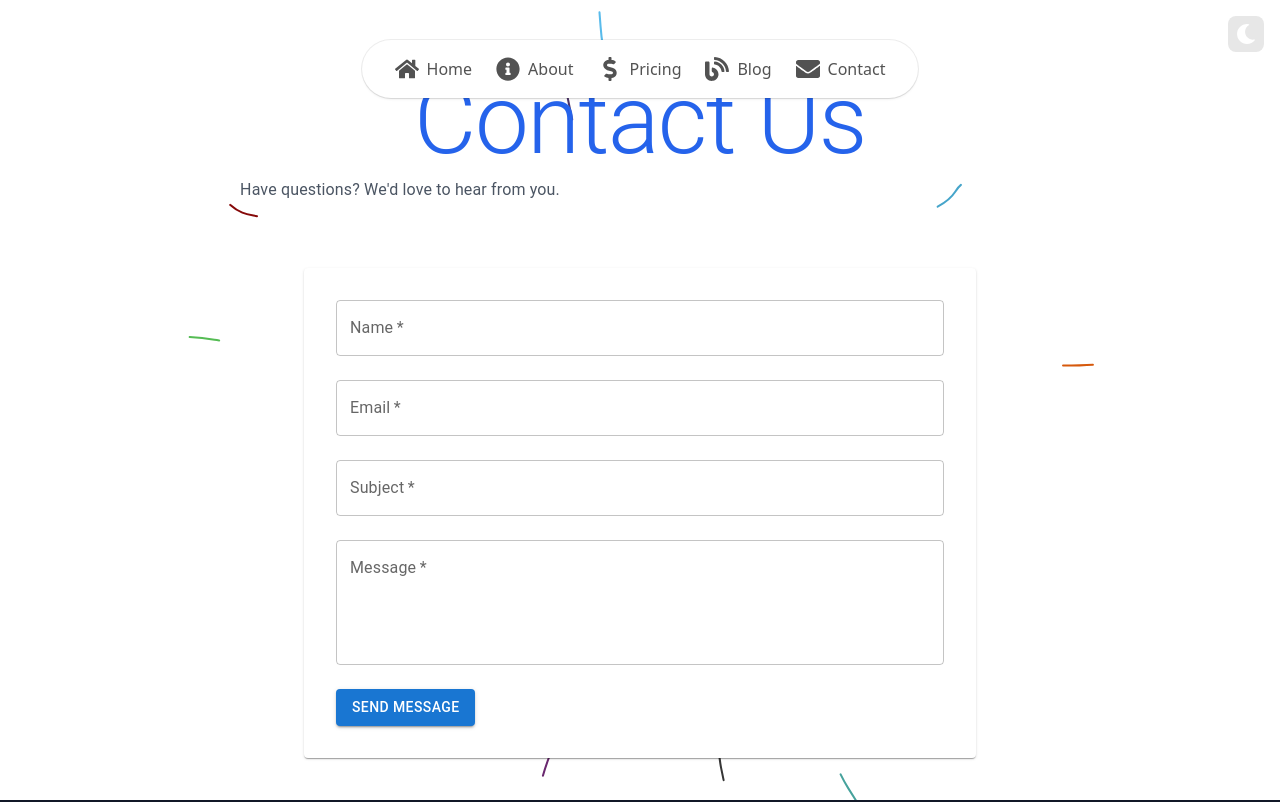
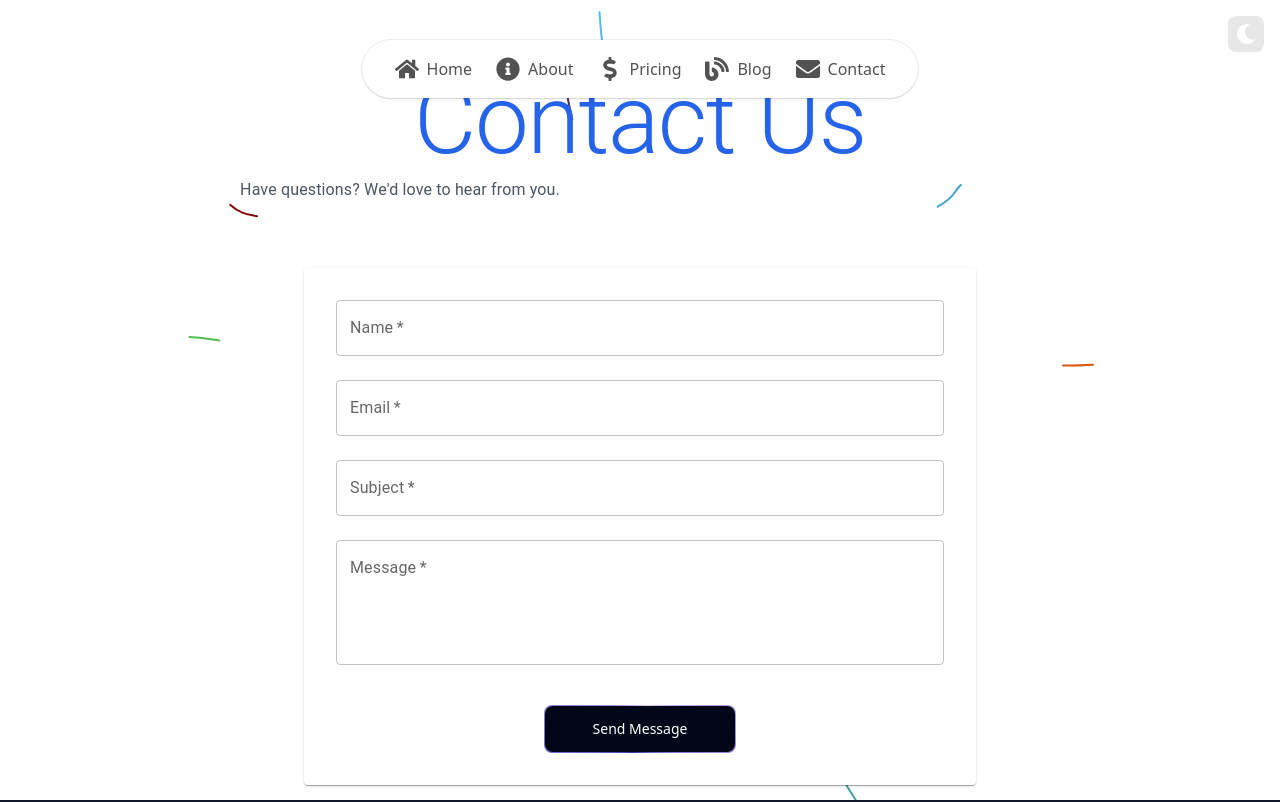
Before and after one commit to lekakenycollins8/TutorsHub, a Next.js app in the folder frontend/tutorshub/: page /contact in a window 1280 px wide. Shown: the top 802 px of the page. Built offline with nearby package versions, Linux system fonts and the light colour scheme.

Commit message:
Refactor ContactForm to replace MUI Button with custom button for enhanced styling and animation

```diff
--- a/frontend/tutorshub/components/ContactForm.tsx
+++ b/frontend/tutorshub/components/ContactForm.tsx
@@ -1,7 +1,7 @@
 'use client';
 
 import { useState } from 'react';
-import { TextField, Button, Box, Alert, Paper } from '@mui/material';
+import { TextField, Box, Alert, Paper } from '@mui/material';
 import { useForm } from '@formspree/react';
 
 export default function ContactForm() {
@@ -77,14 +77,18 @@ export default function ContactForm() {
             variant="outlined"
           />
 
-          <Button
-            type="submit"
-            variant="contained"
-            disabled={state.submitting}
-            className="bg-gradient-to-r from-purple-600 to-blue-600 text-white py-3 px-6 rounded-lg hover:opacity-90 transition-opacity"
-          >
-            {state.submitting ? 'Sending...' : 'Send Message'}
-          </Button>
+          <Box className="flex justify-center pt-4">
+            <button
+              type="submit"
+              disabled={state.submitting}
+              className="relative inline-flex h-12 overflow-hidden rounded-lg p-[1px] focus:outline-none w-48 disabled:opacity-50 disabled:cursor-not-allowed"
+            >
+              <span className="absolute inset-[-1000%] animate-[spin_2s_linear_infinite] bg-[conic-gradient(from_90deg_at_50%_50%,#E2CBFF_0%,#393BB2_50%,#E2CBFF_100%)]" />
+              <span className="inline-flex h-full w-full cursor-pointer items-center justify-center rounded-lg bg-slate-950 px-3 py-1 text-sm font-medium text-white backdrop-blur-3xl">
+                {state.submitting ? 'Sending...' : 'Send Message'}
+              </span>
+            </button>
+          </Box>
         </Box>
       </form>
     </Paper>
```
